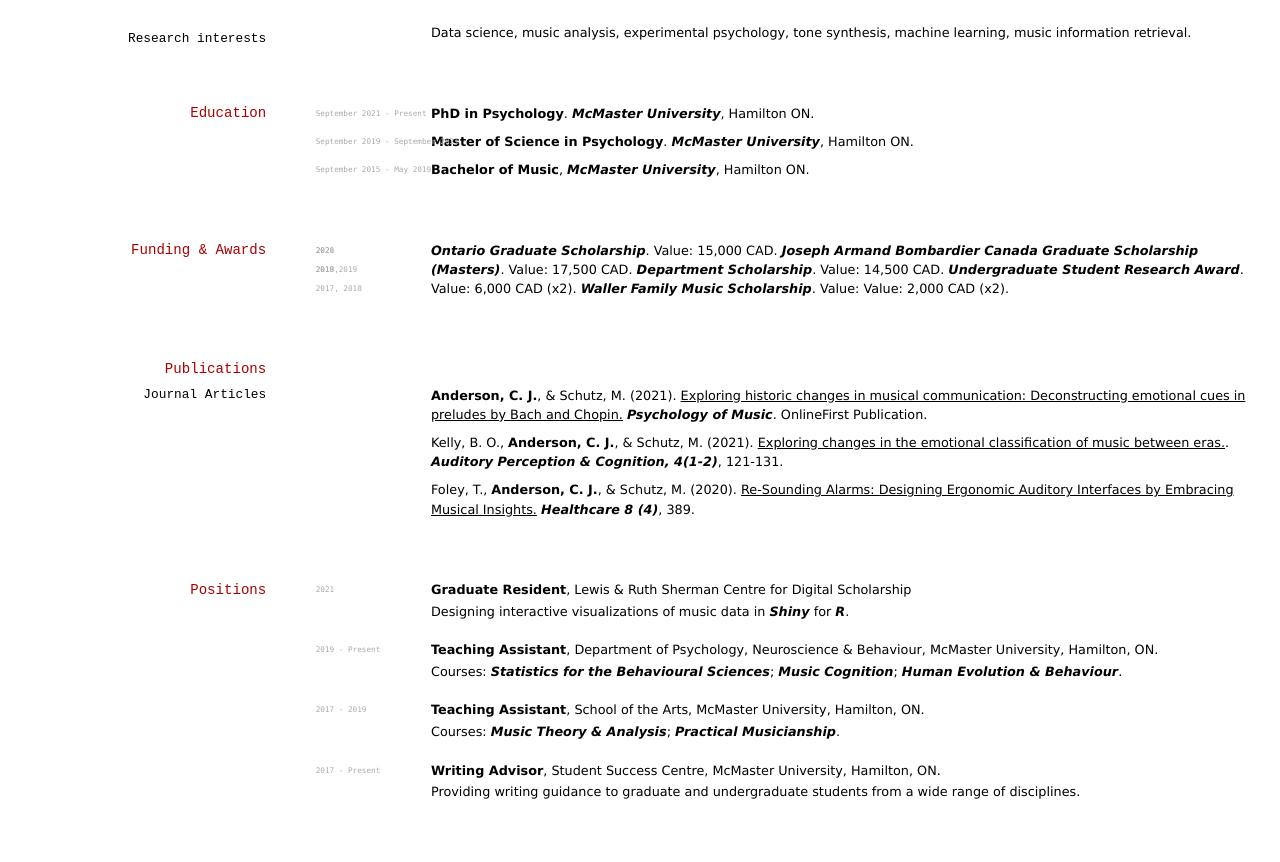
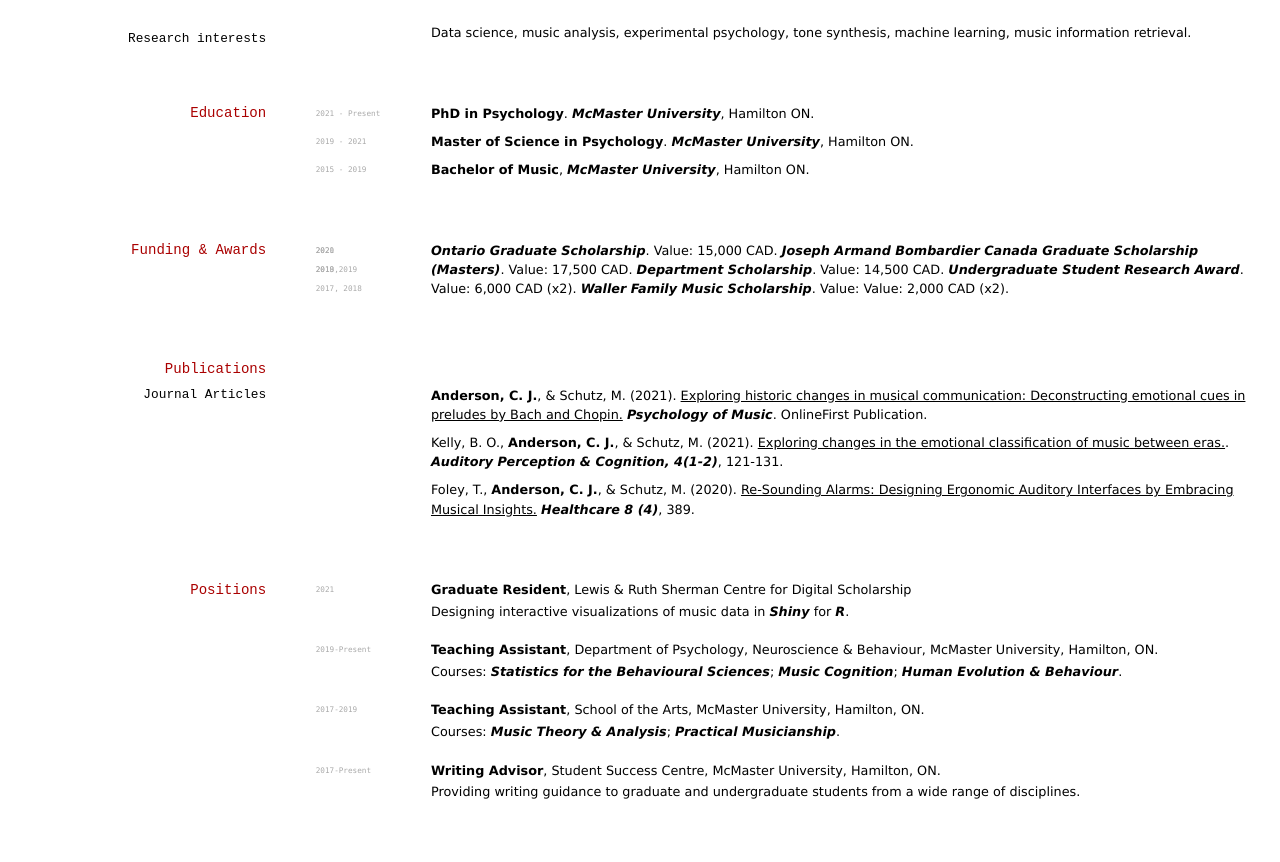
Before and after one commit to elipapa/markdown-cv, a Jekyll site: the page built from index.md, in a window 1280 px wide. Shown: the part 391-1253 px from the top of the page. Built offline with Jekyll 4.4.1, drawn with Linux system fonts in a browser that asks for light colours.

Commit message:
fixed date formatting

```diff
--- a/index.md
+++ b/index.md
@@ -4,7 +4,6 @@ title: Cameron Anderson CV
 ---
 # Cameron Anderson
 PhD Student
-
 
 <a href="andersoc@mcmaster.ca">andersoc@mcmaster.ca</a> - +1 (705) 500 5770
 
@@ -31,13 +30,13 @@ PhD Student
 -   Data science, music analysis, experimental psychology, tone synthesis, machine learning, music information retrieval.
 
 ## Education
-`September 2021 - Present`
+`2021 - Present`
 **PhD in Psychology**. *McMaster University*, Hamilton ON.
 
-`September 2019 - September 2021`
+`2019 - 2021`
 **Master of Science in Psychology**. *McMaster University*, Hamilton ON.
 
-`September 2015 - May 2019`
+`2015 - 2019`
 **Bachelor of Music**, *McMaster University*, Hamilton ON.
 
 ## Funding & Awards
@@ -71,16 +70,16 @@ Foley, T., **Anderson, C. J.**, & Schutz, M. (2020). [Re-Sounding Alarms: Design
 __Graduate Resident__, Lewis & Ruth Sherman Centre for Digital Scholarship
 - Designing interactive visualizations of music data in *Shiny* for *R*.
 
-`2019 - Present`
+`2019-Present`
 __Teaching Assistant__, Department of Psychology, Neuroscience & Behaviour,
 McMaster University, Hamilton, ON.
 - Courses: *Statistics for the Behavioural Sciences*; *Music Cognition*; *Human Evolution & Behaviour*.
 
-`2017 - 2019`
+`2017-2019`
 __Teaching Assistant__, School of the Arts, McMaster University, Hamilton, ON.
 - Courses: *Music Theory & Analysis*; *Practical Musicianship*.
 
-`2017 - Present`
+`2017-Present`
 __Writing Advisor__, Student Success Centre, McMaster University, Hamilton, ON.
 - Providing writing guidance to graduate and undergraduate students from a wide range of disciplines.
 
```
